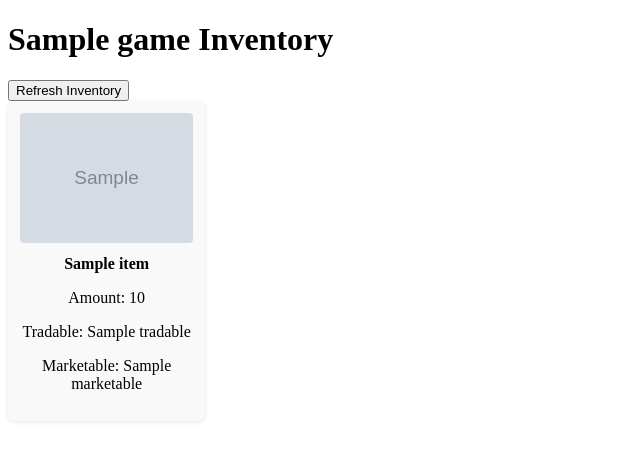
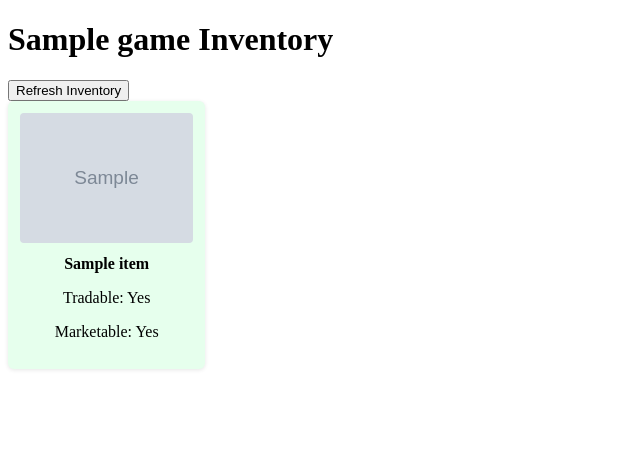
Before and after one commit to SlightlyMadMax/smt-backend, a Python web app: template smt/templates/inventory.html in a window 1280 px wide. Shown: the top 461 px of the page, without its empty margins (0-640 px from the left). Run offline with Jinja, Linux system fonts and the light colour scheme; the template is opened without the code that fills it: most values are stand-ins (such as "Sample title", 1, 10 or a date in 2020); grey boxes marked "Sample" are stand-in pictures.

Commit message:
update inventory template

```diff
--- a/smt/static/styles.css
+++ b/smt/static/styles.css
@@ -18,11 +18,18 @@
 }
 
 .item-card {
-  background: #f9f9f9;
   padding: 0.75rem;
   border-radius: 6px;
   text-align: center;
   box-shadow: 0 1px 4px rgba(0,0,0,0.1);
+}
+
+.item-card.marketable {
+  background-color: #e6ffed; /* pale green */
+}
+
+.item-card.not-marketable {
+  background-color: #ffe6e6; /* pale red */
 }
 
 .item-icon {
--- a/smt/templates/inventory.html
+++ b/smt/templates/inventory.html
@@ -14,22 +14,21 @@
     btn.addEventListener("click", async () => {
       btn.disabled = true;
       const game = new URLSearchParams(location.search).get("game");
-      await fetch(`/api/v1/inventory/refresh?game=${game}`, { method: "PUT" });
+      await fetch(`/inventory/refresh?game=${game}`, { method: "PUT" });
       location.reload();
     });
   </script>
 
   <div class="inventory-grid">
     {% for item in items %}
-      <div class="item-card">
+      {# Add class based on marketable status #}
+      <div class="item-card {% if item.marketable %}marketable{% else %}not-marketable{% endif %}">
         <img src="{{ item.icon_url }}" alt="{{ item.name }}" class="item-icon" />
         <h2 class="item-name">{{ item.name }}</h2>
-        <p>Amount: {{ item.amount }}</p>
-        <p>Tradable: {{ item.tradable }}</p>
-        <p>Marketable: {{ item.marketable }}</p>
+        <p>Tradable: {{ "Yes" if item.tradable else "No" }}</p>
+        <p>Marketable: {{ "Yes" if item.marketable else "No" }}</p>
       </div>
     {% endfor %}
   </div>
-
 </body>
 </html>
```
